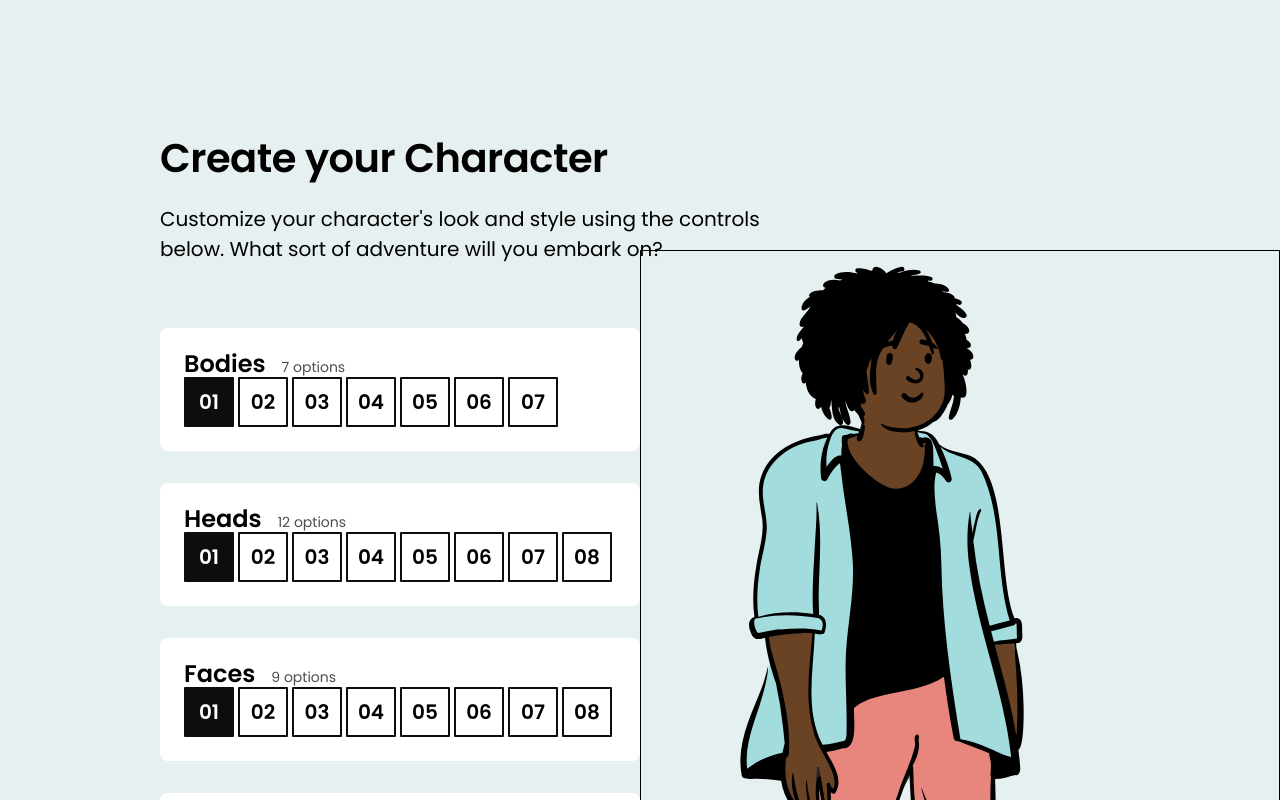
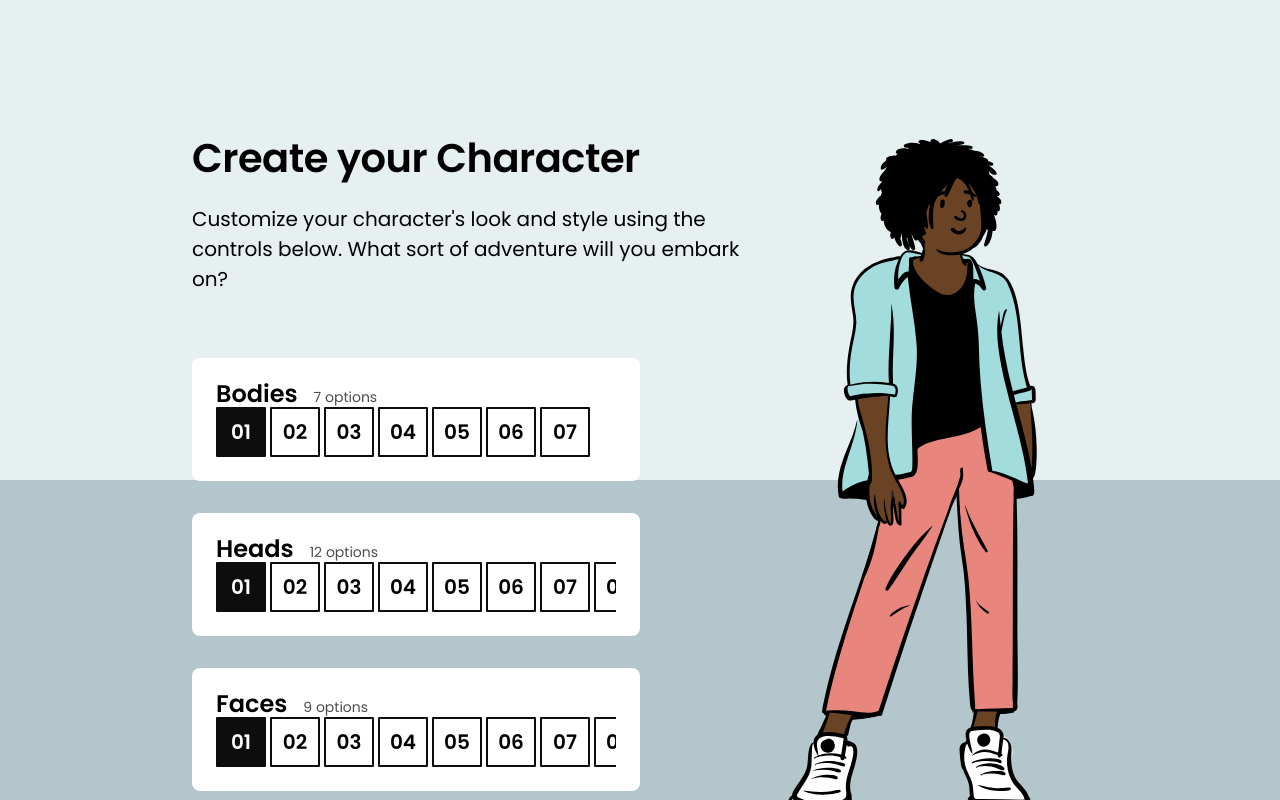
Before and after one commit to BrunoAMSilva/css4js-m2-workshop, a React (Create React App) app: page / in a window 1280 px wide. Shown: the top 800 px of the page. Built offline with nearby package versions, Linux system fonts and the light colour scheme.

Commit message:
Exercise part 2

```diff
--- a/src/components/CharacterEditor/CharacterEditor.module.css
+++ b/src/components/CharacterEditor/CharacterEditor.module.css
@@ -1,12 +1,15 @@
 .characterEditor {
   padding-top: 128px;
   padding-bottom: 64px;
+  isolation: isolate;
 }
 
 .maxWidthWrapper {
   max-width: 1024px;
   margin-left: auto;
   margin-right: auto;
+  padding-left: 64px;
+  padding-right: 64px;
 }
 
 .header {
@@ -29,11 +32,24 @@
 
 .characterWrapper {
   position: fixed;
-  top: 250px;
+  top: 128px;
+  right: 64px;
+  width: 35%;
+  min-height: 500px;
+}
+
+body::before {
+  content: "";
+  background-color: hsl(195deg, 20%, 75%);
+  position: fixed;
+  left: 0;
   right: 0;
-  width: 50%;
-  min-height: 500px;
-  border: 1px solid;
+  bottom: 0;
+  height: 40%;
+}
+
+#root {
+  isolation: isolate;
 }
 
 .controlColumn {
```
